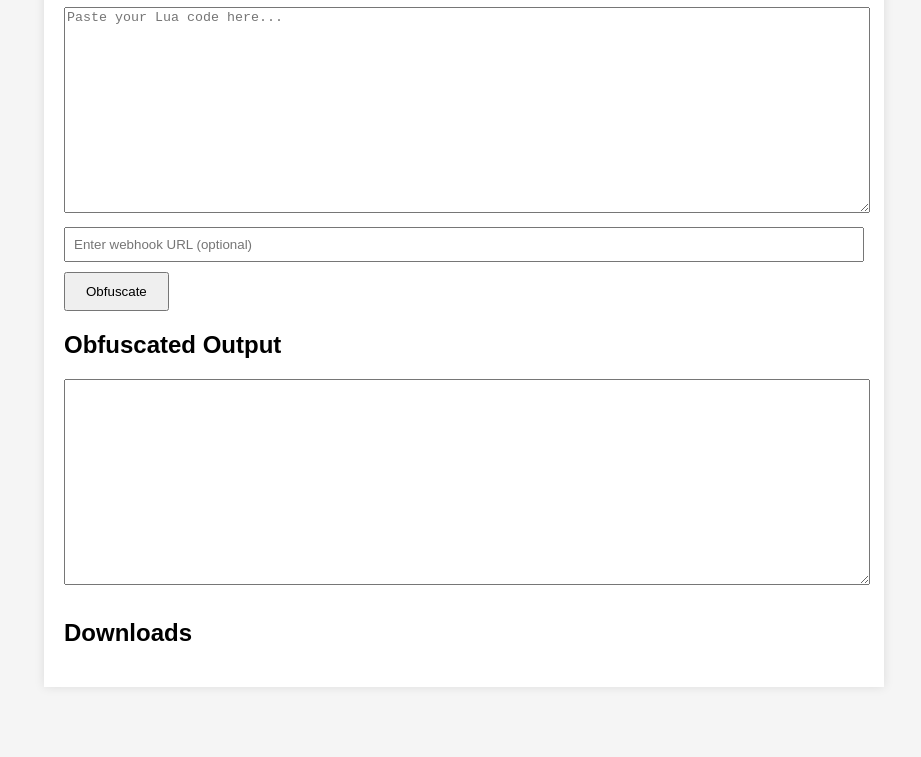
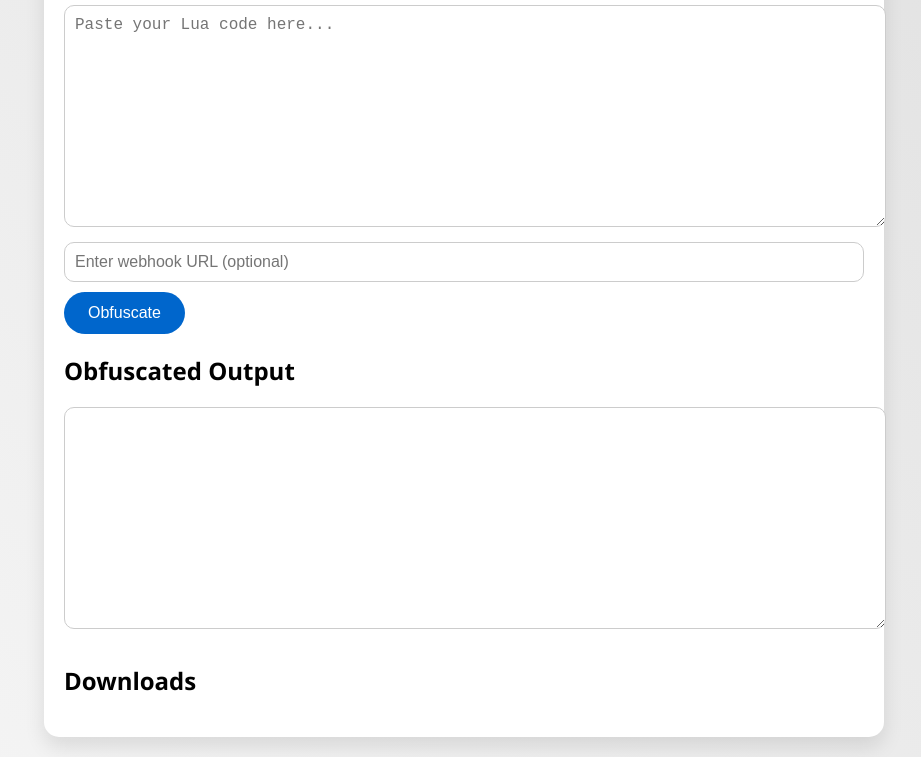
Before and after one commit to TheWExploiter/ObfuscatorForLua, a plain HTML site: page index.html in a window 1280 px wide. Shown: the part 121-878 px from the top of the page, without its empty margins (176-1097 px from the left). Before the commit the page ends 836 px from the top, so only its background shows below. Drawn offline with Linux system fonts and the light colour scheme.

Commit message:
Update style.css

```diff
--- a/style.css
+++ b/style.css
@@ -1,33 +1,71 @@
 body {
-  font-family: Arial, sans-serif;
-  background: #f5f5f5;
+  font-family: 'Segoe UI', Tahoma, Geneva, Verdana, sans-serif;
+  background: linear-gradient(45deg, #f5f5f5, #e1e1e1);
   padding: 20px;
+  margin: 0;
 }
 .container {
   max-width: 800px;
   margin: auto;
   background: #fff;
   padding: 20px;
-  box-shadow: 0 0 10px rgba(0,0,0,0.1);
+  border-radius: 15px;
+  box-shadow: 0 10px 20px rgba(0,0,0,0.1);
+  transition: all 0.3s ease-in-out;
+}
+.container:hover {
+  box-shadow: 0 15px 25px rgba(0,0,0,0.2);
+  transform: scale(1.02);
 }
 textarea {
   width: 100%;
   height: 200px;
   margin-bottom: 10px;
+  border-radius: 10px;
+  border: 1px solid #ccc;
+  padding: 10px;
+  font-size: 16px;
+  transition: border-color 0.3s ease;
+}
+textarea:focus {
+  border-color: #0066cc;
+  outline: none;
 }
 input[type="text"] {
   width: 100%;
-  padding: 8px;
+  padding: 10px;
   margin-bottom: 10px;
+  border-radius: 10px;
+  border: 1px solid #ccc;
   box-sizing: border-box;
+  font-size: 16px;
+  transition: border-color 0.3s ease;
+}
+input[type="text"]:focus {
+  border-color: #0066cc;
+  outline: none;
 }
 button {
-  padding: 10px 20px;
+  padding: 12px 24px;
+  background-color: #0066cc;
+  color: white;
+  border: none;
+  border-radius: 25px;
+  font-size: 16px;
   cursor: pointer;
+  transition: background-color 0.3s ease;
+}
+button:hover {
+  background-color: #004b8c;
 }
 #downloads a {
   display: block;
   margin-bottom: 5px;
   color: #0066cc;
   text-decoration: none;
+  font-size: 16px;
+  transition: color 0.3s ease;
 }
+#downloads a:hover {
+  color: #004b8c;
+}
```
